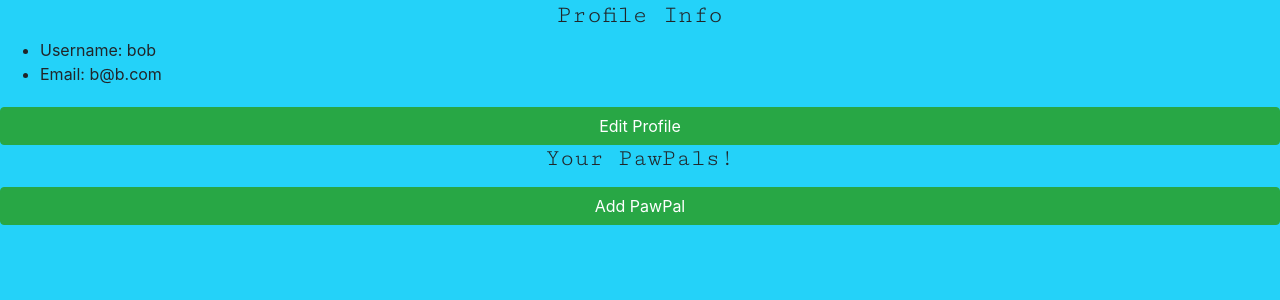
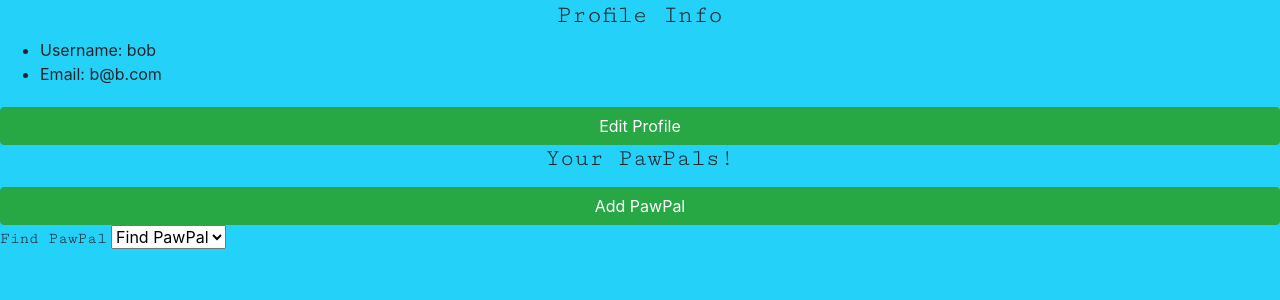
Before and after one commit to kirksudduth/PawPal, a Django app: page /profile/ in a window 1280 px wide. Shown: the part 56-356 px from the top of the page. Run offline with Django 3.2, Linux system fonts and the light colour scheme; a user stored in the database is signed in; data comes from the database, SQL or seed files in the repository; data that the repository does not hold is empty; parts of the project's set-up code (start-up, migrations or seed data) failed here and were passed over; some libraries are stand-ins or nearby versions.

Commit message:
got a dropdown in the code working

```diff
--- a/pawpalproject/pawpalapp/models/__init__.py
+++ b/pawpalproject/pawpalapp/models/__init__.py
@@ -4,3 +4,4 @@
 from .message import Message
 from .activity import Activity
 from .parent_pawpal import ParentPawPal
+from .autocomplete import AutoComplete
--- /dev/null
+++ b/pawpalproject/pawpalapp/models/autocomplete.py
@@ -0,0 +1,6 @@
+from django.db import models
+
+class AutoComplete(models.Model):
+    pawpalname = models.CharField(max_length=50)
+    class Meta:
+        db_table="pawpals"
--- a/pawpalproject/pawpalapp/templates/parents/profile.html
+++ b/pawpalproject/pawpalapp/templates/parents/profile.html
@@ -39,6 +39,14 @@
     href="{% url 'pawpalapp:add_pawpal' %}"
     >Add PawPal</a
   >
-  <div class="find_pawpal"><form autocomplete="off" action=</div>
+  <div class="find_pawpal">
+    <label for="pawpals">Find PawPal</label>
+    <select id="pawpals">
+      <option value="placeholder">Find PawPal</option>
+      {% for pawpal in pawpals %}
+      <option value="pawpal">{{ pawpal }}</option>
+      {% endfor %}
+    </select>
+  </div>
 </div>
 {% endblock %}
--- /dev/null
+++ b/pawpalproject/pawpalapp/views/autocomplete.py
@@ -0,0 +1,6 @@
+from django.shortcuts import render
+from models import AutoComplete
+
+def auto_search(request):
+    result = AutoComplete.objects.all()
+    return render(request, 'parents/profile.html', {"autocomplete":result})
--- a/pawpalproject/pawpalapp/views/parents/profile.py
+++ b/pawpalproject/pawpalapp/views/parents/profile.py
@@ -2,23 +2,23 @@
 from django.urls import reverse
 from django.contrib.auth.decorators import login_required
 from django.contrib.auth.models import User
-from ...models import PawPal, Parent, ParentPawPal
+from ...models import PawPal, Parent, ParentPawPal, AutoComplete
 
 @login_required
 def profile(request):
     if request.method == 'GET':
         parent = Parent.objects.get(user_id=request.user.id)
         parent_pawpal_set = list(ParentPawPal.objects.filter(parent_id=request.user.id))
-        pawpals = PawPal.objects.all()
+        result = PawPal.objects.all()
         profile_view = {}
         profile_view['parent'] = parent
         profile_view['parent_pawpals'] = parent_pawpal_set
-        profile_view['pawpals'] = pawpals
 
         template_name = 'parents/profile.html'
 
         context = {
-            'profile_view' : profile_view
+            'profile_view' : profile_view,
+            'pawpals' : result
         }
 
         return render(request, template_name, context)
```
Also changed, not shown: pawpalproject/package-lock.json (added).
